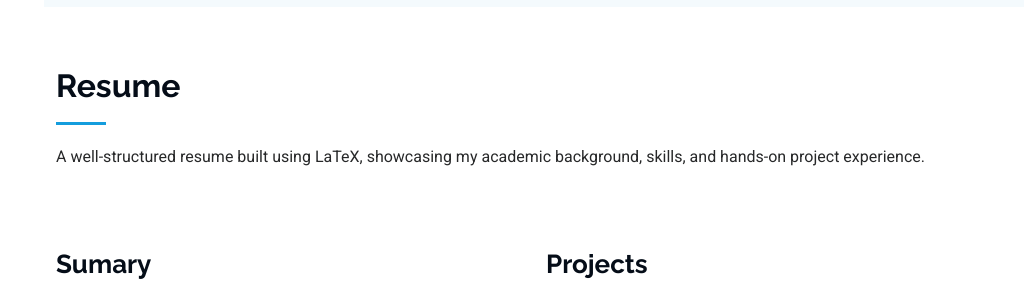
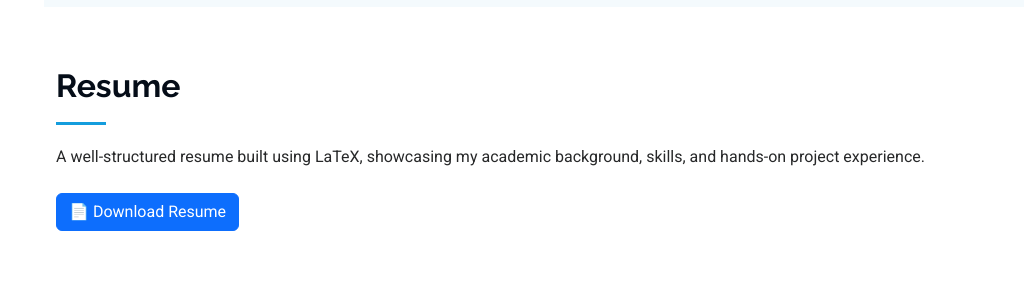
Before and after one commit to yogeshbirajdar/Yogesh-Birajdar-Portfolio, a plain HTML site: page index.html in a window 1280 px wide. Shown: the part 2615-2905 px from the top of the page, without its empty margins (256-1280 px from the left). Drawn offline with Linux system fonts and the light colour scheme.

Commit message:
Add download link for resume in index.html
Added a link to download the resume in the Resume section.

```diff
--- a/index.html
+++ b/index.html
@@ -319,6 +319,9 @@
       <div class="container section-title" data-aos="fade-up">
         <h2>Resume</h2>
         <p>A well-structured resume built using LaTeX, showcasing my academic background, skills, and hands-on project experience.</p>
+        <br>
+        <a href="https://drive.google.com/file/d/1Hn-ZALqkAqHZ5OwFNKWzOcocqdyX2bXV/view?usp=sharing" class="btn btn-primary" target="_blank"> 📄 Download Resume</a>
+
       </div><!-- End Section Title -->
 
       <div class="container">
```
